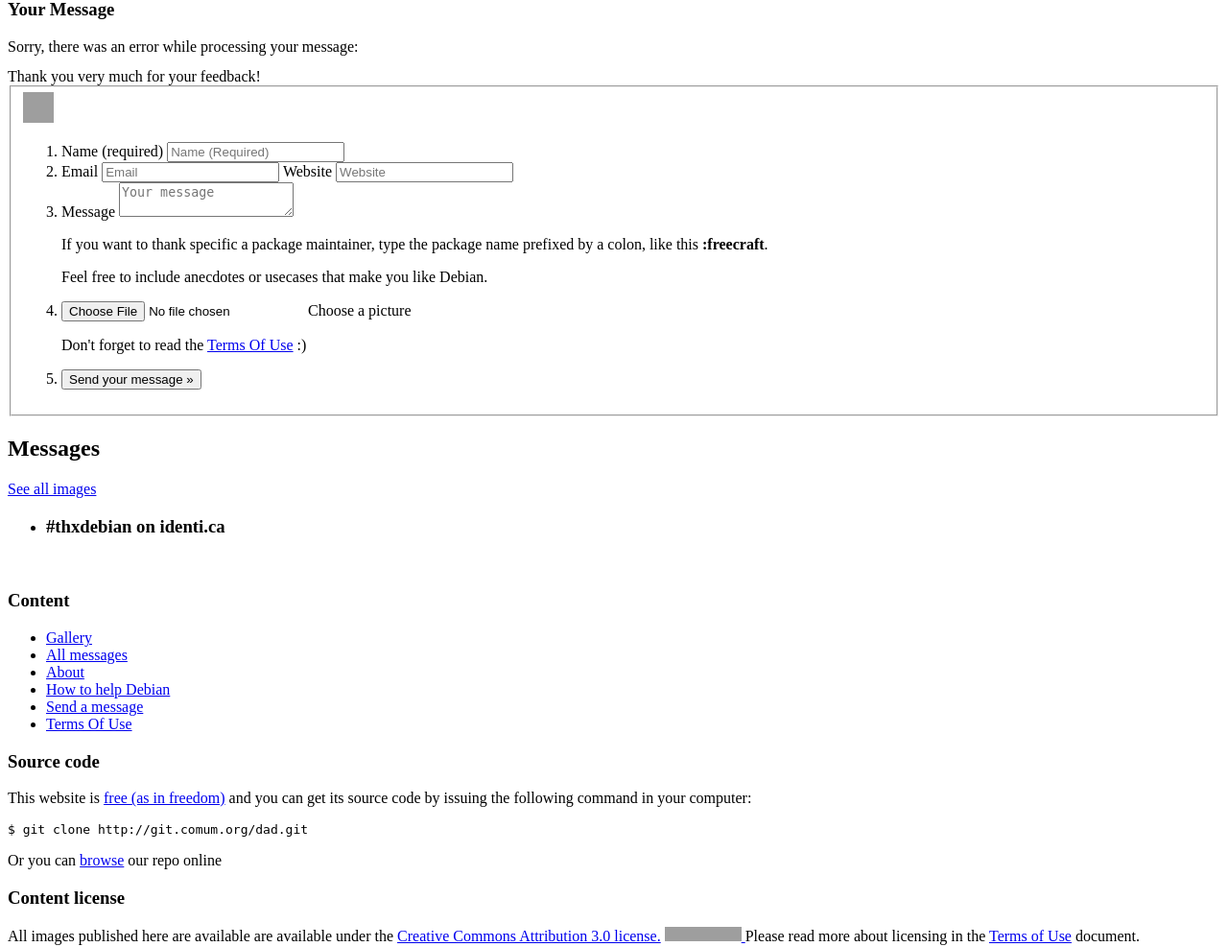
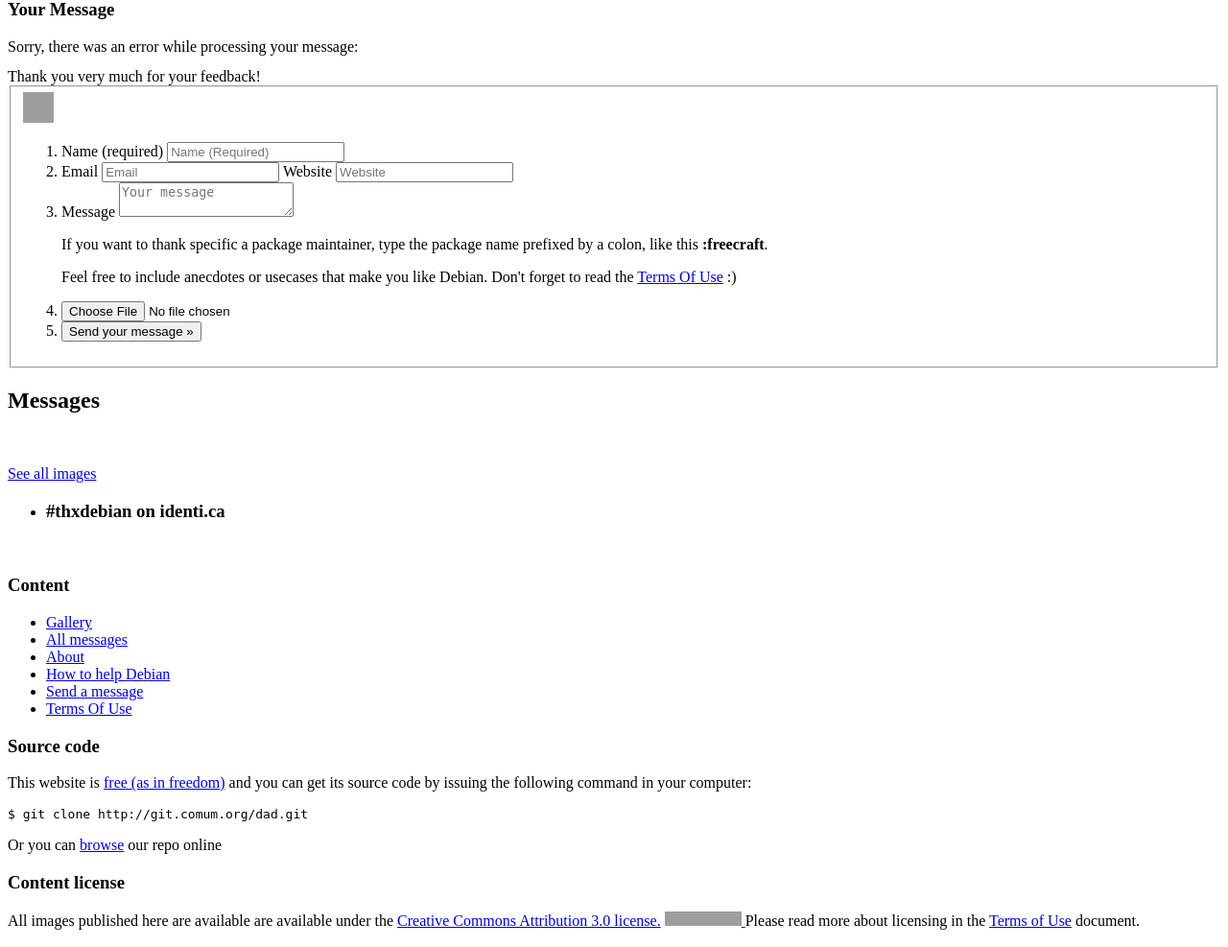
Before and after one commit to atoz-chevara/dad-1, a Flask app: template dad/templates/simple/index.html in a window 1280 px wide. Shown: the part 187-1174 px from the top of the page at 96% size. Run offline with Flask 2, Linux system fonts and the light colour scheme; the template is opened without the code that fills it, so the values that code supplies are empty; parts of the project's set-up code (start-up, migrations or seed data) failed here and were passed over; grey boxes are pictures that could not be loaded.

Commit message:
Some layout tweaks in the top menu, message and slideshow boxes

```diff
--- a/dad/static/sass/style.sass
+++ b/dad/static/sass/style.sass
@@ -65,7 +65,11 @@ header
     :padding 35px 0 0 0
     li
       :float left
-      :margin-left 20px
+      :margin-left 10px
+      :padding-left 10px
+      :border-left dotted 1px #fff
+    li.first
+      :border-left none
     a
       :color #fff
       :text-decoration none
--- a/dad/templates/simple/index.html
+++ b/dad/templates/simple/index.html
@@ -91,19 +91,13 @@
         </p>
 
         <p class="helpText">
-          Feel free to include anecdotes or usecases that make you
-          like Debian.
+          Feel free to include anecdotes or usecases that make you like
+          Debian. Don't forget to read the <a href="{{ url_for('tou') }}">
+          Terms Of Use</a> :)
         </p>
       </li>
       <li>
-        <div class="filewrapper">
-          <input type="file" id="image" name="image">
-          <span class="button">Choose a picture</span>
-        </div>
-        <p class="helpText">
-          Don't forget to read the <a href="{{ url_for('tou') }}">Terms
-            Of Use</a> :)
-        </p>
+        <input type="file" id="image" name="image">
       </li>
       <li>
         <button class="awesome">Send your message »</button>
@@ -146,9 +140,11 @@
   </ul>
 </div>
 
+<br class="split">
+
 <div id="slideshow">
   <ul>
-    {% for msg in Message.slideshow[:8] %}
+    {% for msg in Message.slideshow[:10] %}
     <li>
       <a class="group" href="{{ url_for('nfimage', iid=msg.id, size='800x600') }}">
         <img
--- a/dad/templates/simple/layout.html
+++ b/dad/templates/simple/layout.html
@@ -9,7 +9,7 @@
     <header>
       <div class="w960">
         <ul class="menu">
-          <li><a href="{{ url_for('index') }}#thanks">Send a message</a></li>
+          <li class="first"><a href="{{ url_for('index') }}#thanks">Send a message</a></li>
           <li><a href="{{ url_for('gallery') }}">Gallery</a></li>
           <li><a href="{{ url_for('messages') }}">All messages</a></li>
           <li><a href="{{ url_for('about') }}">About</a></li>
```
Also changed, not shown: dad/static/sass/index.sass (+9 -25 lines).
